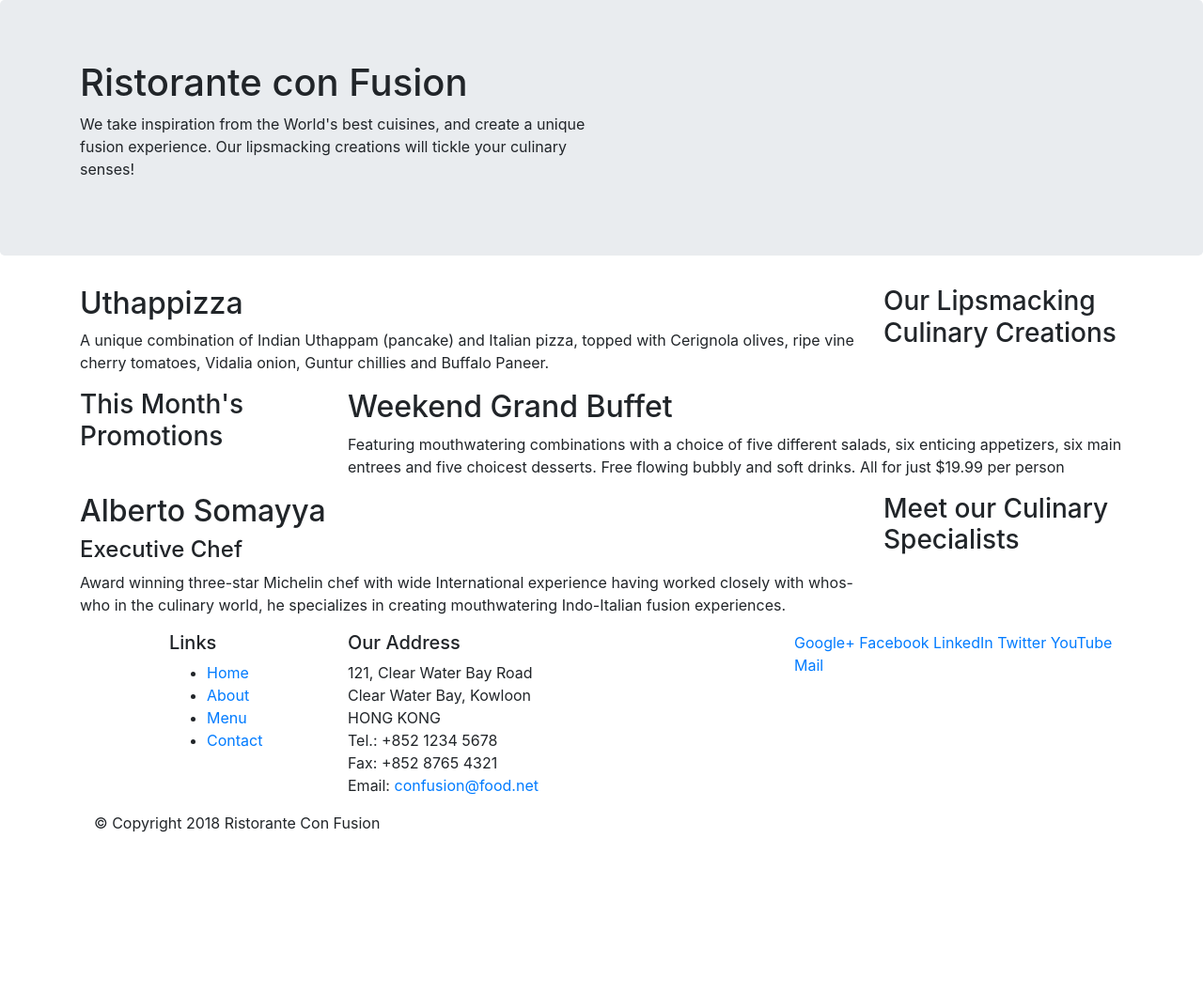
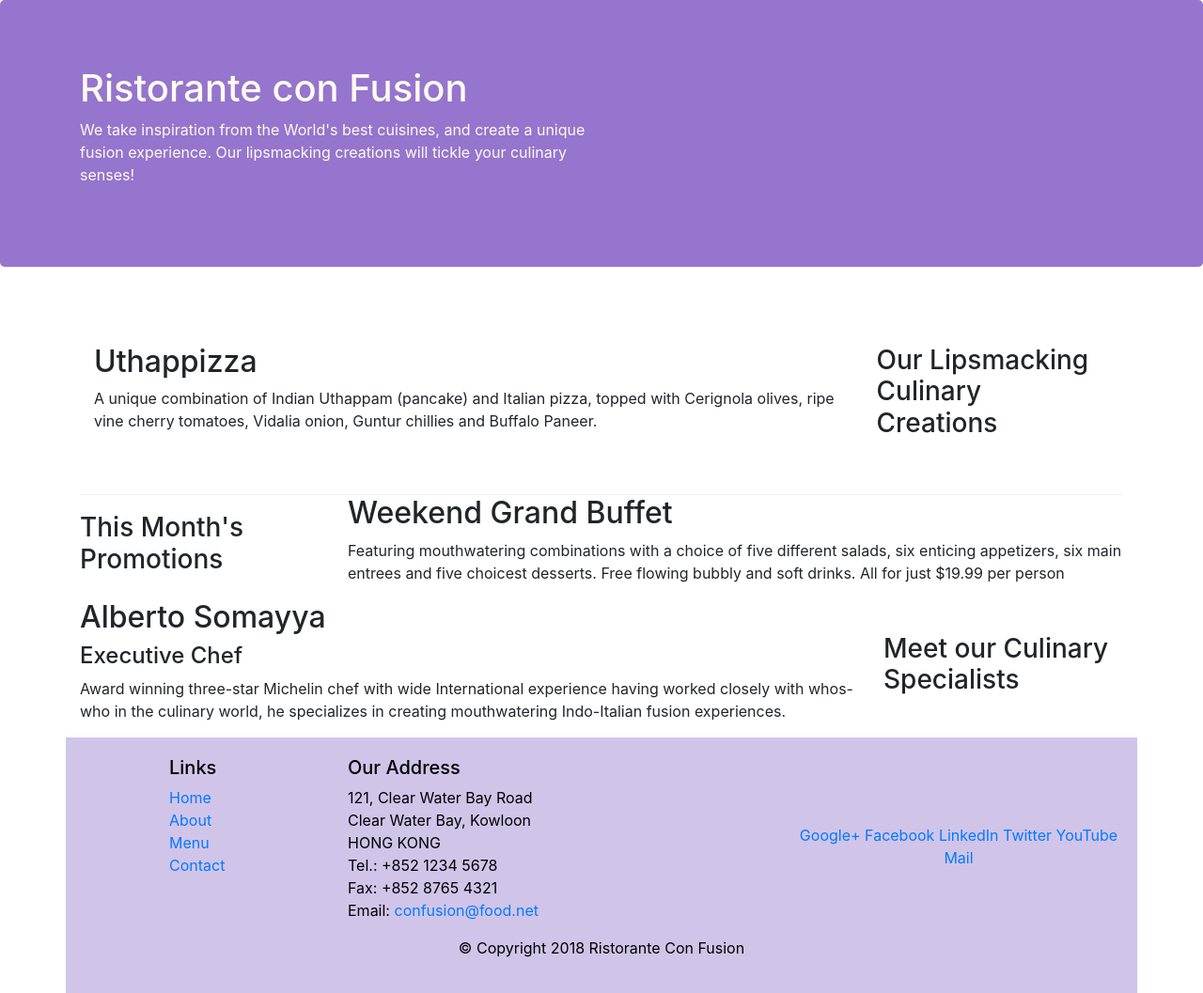
Before and after one commit to Amit-Sagar/Ristorante-Confusion, a website: page index.html in a window 1280 px wide. Shown: the whole page at 94% size. Before the commit the page ends 904 px from the top, so only its background shows below. Drawn offline with nearby package versions, Linux system fonts and the light colour scheme.

Commit message:
second commit

```diff
--- /dev/null
+++ b/css/style.css
@@ -0,0 +1,26 @@
+.jumbotron{
+    background-color: #9575cd;
+    padding: 70px 30px 70px 30px;
+    color:floralwhite;
+
+}
+.row-header_{
+    margin: 0px auto;
+    padding: 0px auto;
+}
+.row-content{
+    margin: 0px auto;
+    padding: 50px 0px 50px 0px;
+    border-bottom: 1px ridge;
+    min-width: 400px;
+}
+.row-footer{
+    background-color :#d1c4e9;
+    padding: 20px 0px 20px 0px;
+    margin: 0px auto;
+    color:black;
+}
+.address{
+    color: black;
+    margin: 0px auto;
+}
--- a/index.html
+++ b/index.html
@@ -8,6 +8,7 @@
 
    <!--bootstrap file link-->
     <link rel="stylesheet" href="node_modules/bootstrap/dist/css/bootstrap.min.css">
+    <link rel="stylesheet" href="css/style.css">
     <title>Ristorante Con Fusion</title>
 </head>
 
@@ -15,7 +16,7 @@
 
     <header class="jumbotron">
         <div class="container">
-            <div  class="row">
+            <div  class="row row-header">
                 <div class="col-12 col-sm-6">
                     <h1>Ristorante con Fusion</h1>
                     <p>We take inspiration from the World's best cuisines, and create a unique fusion experience. Our lipsmacking creations will tickle your culinary senses!</p>
@@ -27,7 +28,7 @@
     </header>
 
     <div class="container">
-        <div class="row">
+        <div class="row row-content align-items-center">
             <div class="col-12 col-sm-4  order-sm-last col-md-3">
                 <h3>Our Lipsmacking Culinary Creations</h3>
             </div>
@@ -38,7 +39,7 @@
         </div>
 
 
-        <div class="row">
+        <div class="row row content  align-items-center">
             <div class="col-12 col-sm-4 col-md-3">
                 <h3>This Month's Promotions</h3>
             </div>
@@ -48,7 +49,7 @@
             </div>
         </div>
 
-        <div class="row">
+        <div class="row row content  align-items-center">
             <div class="col-12 col-sm-4  order-sm-last  col-md-3">
                 <h3>Meet our Culinary Specialists</h3>
             </div>
@@ -61,11 +62,11 @@
     </div>
 
     <footer>
-        <div class="container">
-            <div class="row">
+        <div class="container row-footer">
+            <div class="row address">
                 <div class="col-4 offset-1 col-sm-2">
                     <h5>Links</h5>
-                    <ul>
+                    <ul class="list-unstyled">
                         <li><a href="#">Home</a></li>
                         <li><a href="#">About</a></li>
                         <li><a href="#">Menu</a></li>
@@ -83,8 +84,8 @@
 		              Email: <a href="mailto:confusion@food.net">confusion@food.net</a>
 		           </address>
                 </div>
-                <div class="col-12 col-sm-4">
-                    <div>
+                <div class="col-12 col-sm-4 align-self-center">
+                    <div class="text-center">
                         <a href="http://google.com/+">Google+</a>
                         <a href="http://www.facebook.com/profile.php?id=">Facebook</a>
                         <a href="http://www.linkedin.com/in/">LinkedIn</a>
@@ -94,8 +95,8 @@
                     </div>
                 </div>
            </div>
-           <div>
-                <div class="col-auto">
+           <div class=" row justify-content-center">
+                <div class="col-auto " >
                     <p>© Copyright 2018 Ristorante Con Fusion</p>
                 </div>
            </div>
```
